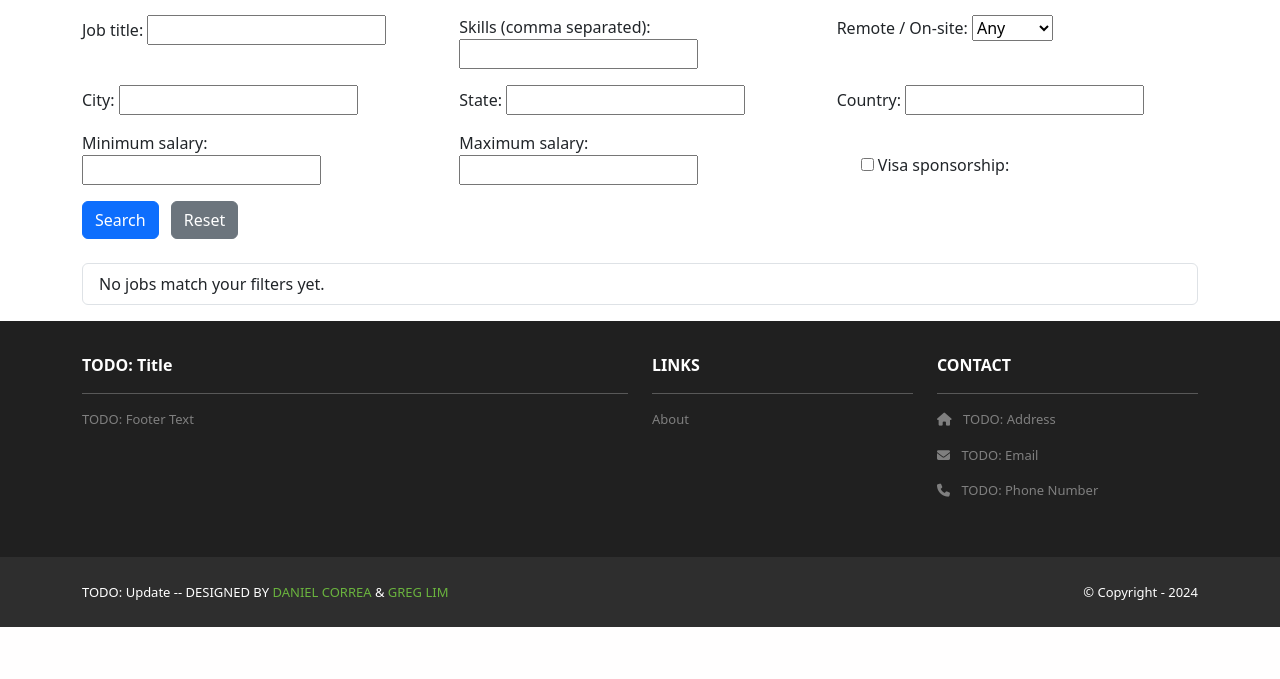
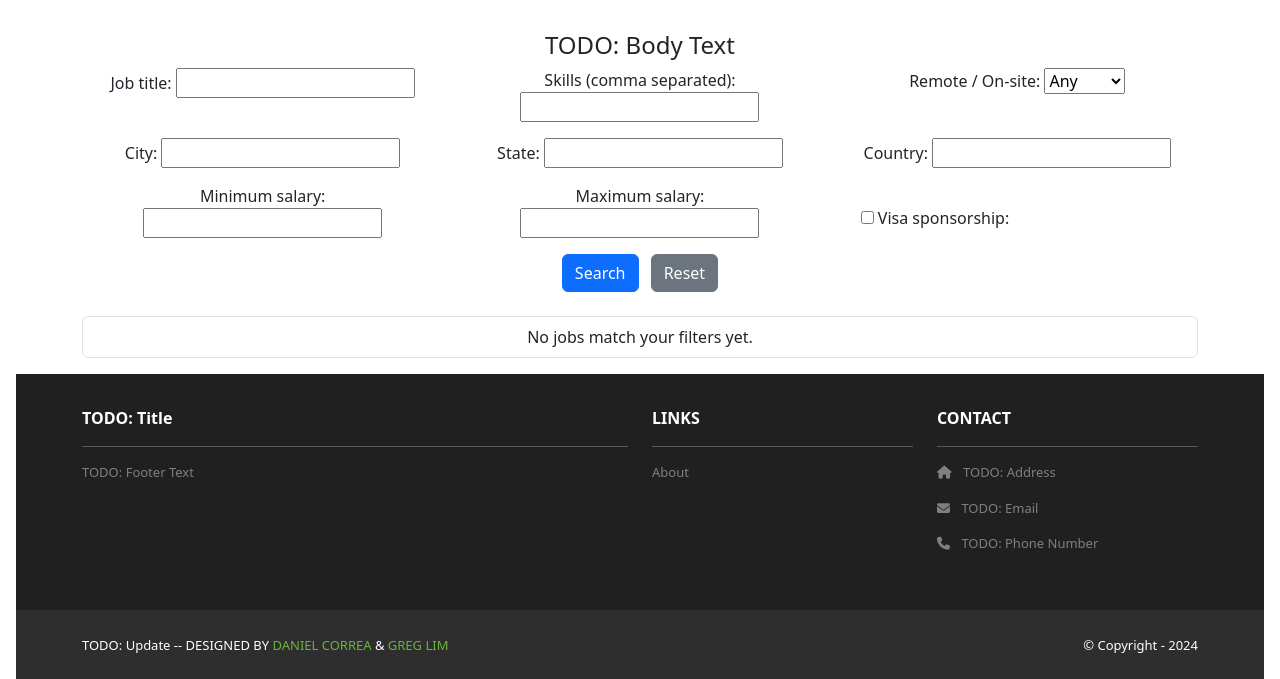
Before and after one commit to ddbracey04/CS2340A_F25_T1, a Django app: page / in a window 1280 px wide. Shown: the part 225-904 px from the top of the page. Before the commit the page ends 852 px from the top, so only its background shows below. Run offline with Django 5.2, Linux system fonts and the light colour scheme; data that the repository does not hold is empty; some libraries are stand-ins or nearby versions.

```diff
--- a/earlycareerjobs/home/templates/home/index.html
+++ b/earlycareerjobs/home/templates/home/index.html
@@ -2,13 +2,16 @@
 {% block content %}
 <header class="masthead bg-index text-white text-center py-4">
   <div class="container d-flex align-items-center flex-column pt-2">
-    <h2>{{ template_data.title }}</h2>
-    <p>Use the filters below to narrow down early career opportunities.</p>
+    <h2>TODO: Title</h2>
+    <p>TODO: Subtitle</p>
   </div>
 </header>
 
 <div class="p-3">
   <div class="container">
+    <div class="row mt-3">
+      <div class="col mx-auto text-center mb-3">
+        <h4>TODO: Body Text</h4>
     <form method="get" class="row g-3">
       <div class="col-md-4">
         {{ form.title.label_tag }}
--- a/earlycareerjobs/home/views.py
+++ b/earlycareerjobs/home/views.py
@@ -40,7 +40,7 @@ def index(request):
         if data.get("visa_sponsorship"):
             jobs = jobs.filter(visa_sponsorship=True)
 
-    template_data = {"title": "Job Search"}
+    template_data = {"title": "TODO: Title"}
 
     context = {
         "template_data": template_data,
```
